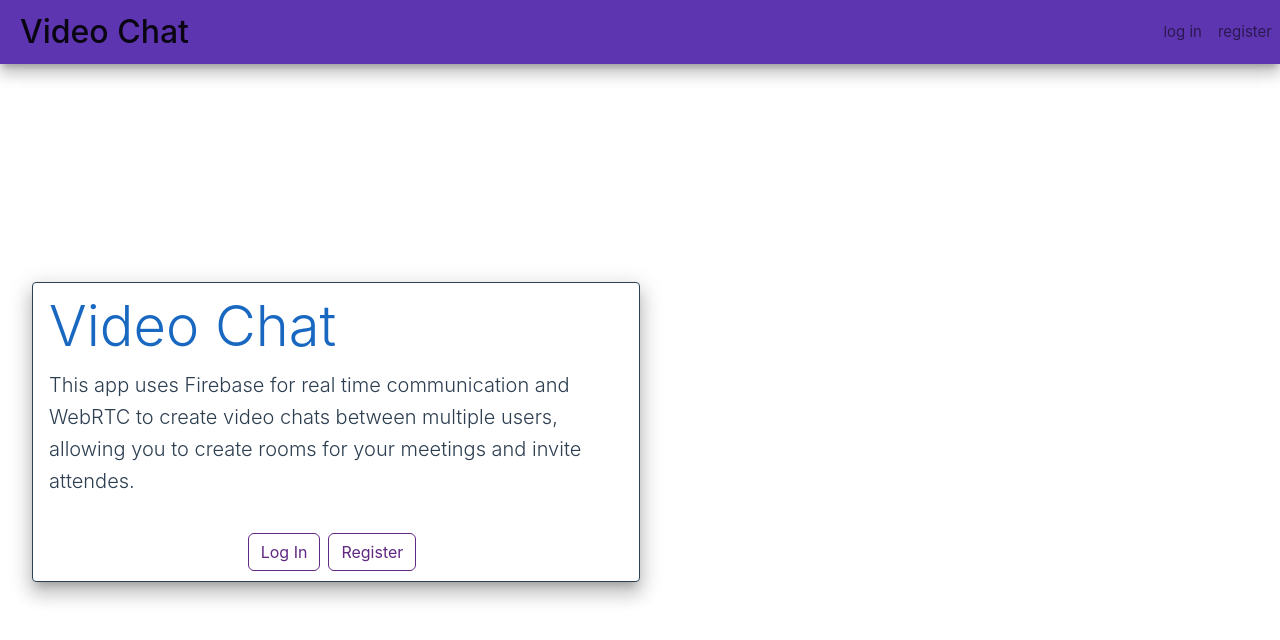
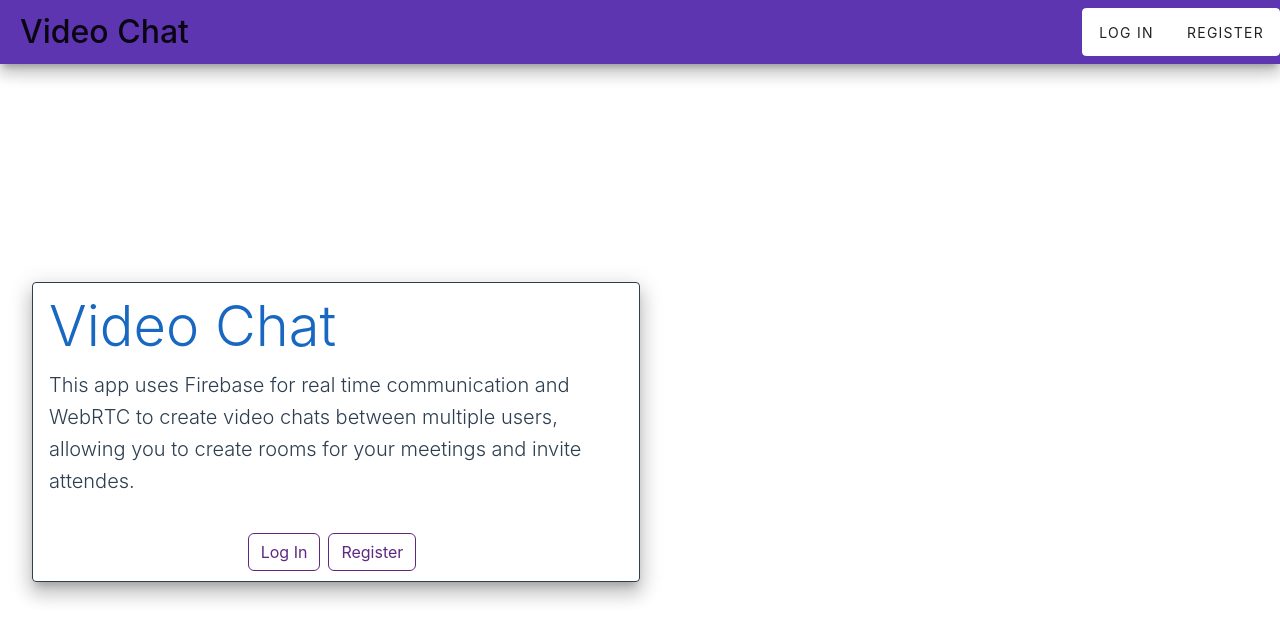
Before and after one commit to kenyaachon/Vuejs-VideoChatApp, a Vue app: page / in a window 1280 px wide. Shown: the top 640 px of the page. Built offline with nearby package versions, Linux system fonts and the light colour scheme; no server answers; the database is empty.

Commit message:
improve button nav button styling

```diff
--- a/src/components/Navigation.vue
+++ b/src/components/Navigation.vue
@@ -32,16 +32,24 @@
         </router-link>
       </v-app-bar-title>
 
-      <div class="navbar-nav ml-auto">
-        <router-link v-if="isUserLoggedIn" to="/login" class="nav-item nav-link"
-          >log in</router-link
-        >
-        <router-link v-if="isUserLoggedIn" to="/register" class="nav-item nav-link"
-          >register</router-link
-        >
+      <v-btn-group v-if="isUserLoggedIn">
+        <v-btn>
+          <router-link to="/login" class="nav-item nav-link">log in</router-link>
+        </v-btn>
 
-        <button v-else class="btn btn-primary" type="submit" @click="logoutUser">logout</button>
-      </div>
+        <v-spacer></v-spacer>
+
+        <v-btn>
+          <router-link to="/register" class="nav-item nav-link">register</router-link>
+        </v-btn>
+      </v-btn-group>
+
+      <v-btn-group v-else>
+        <v-btn>
+          <router-link to="/rooms" class="nav-item nav-link">Rooms</router-link>
+        </v-btn>
+        <v-btn type="submit" @click="logoutUser"> logout </v-btn>
+      </v-btn-group>
     </v-app-bar>
   </v-card>
 </template>
```
Also changed, not shown: src/components/icons/IconCommunity.vue (deleted, +0 -7 lines), src/components/icons/IconDocumentation.vue (deleted, +0 -7 lines), src/components/icons/IconEcosystem.vue (deleted, +0 -7 lines).
